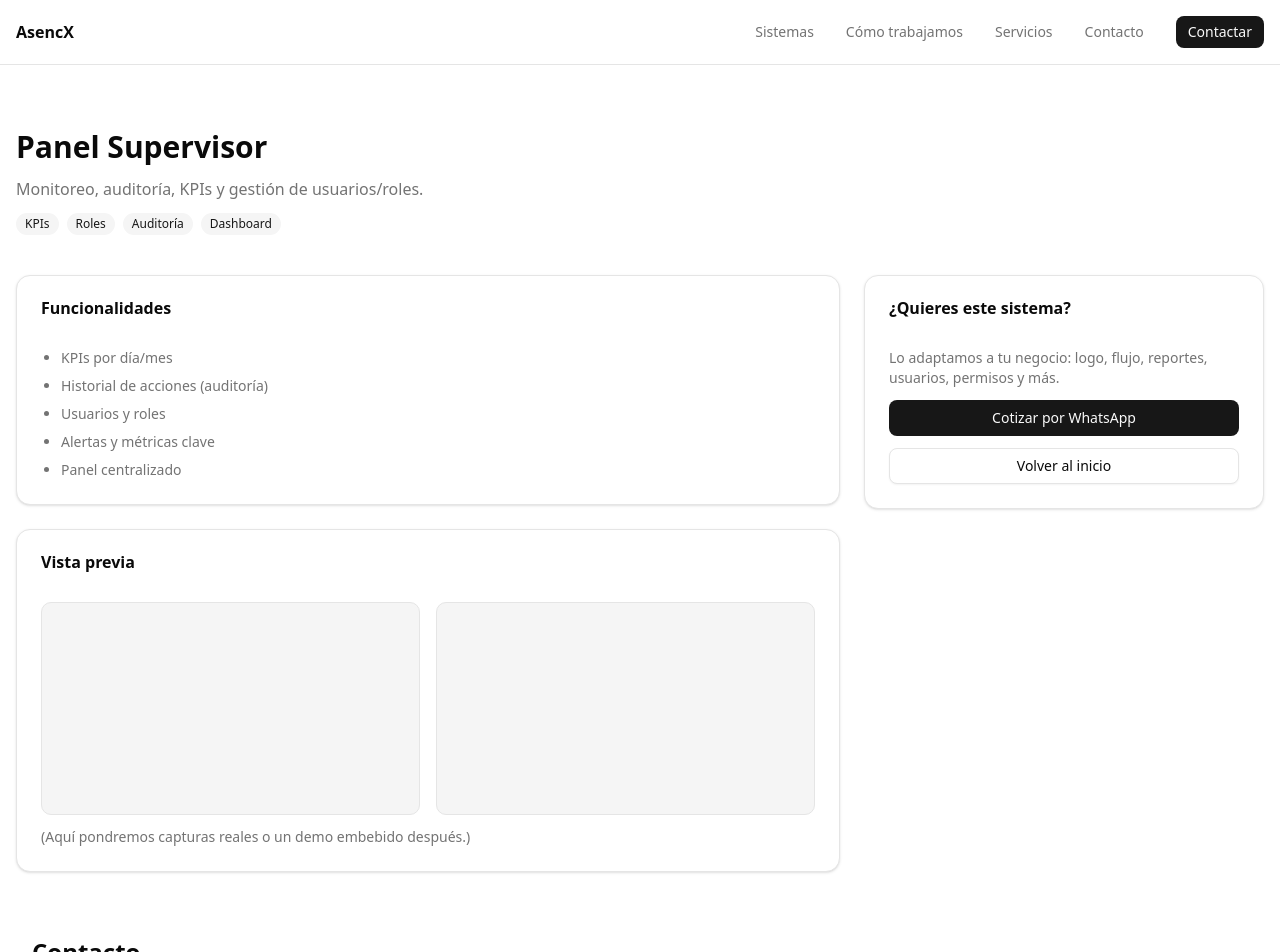
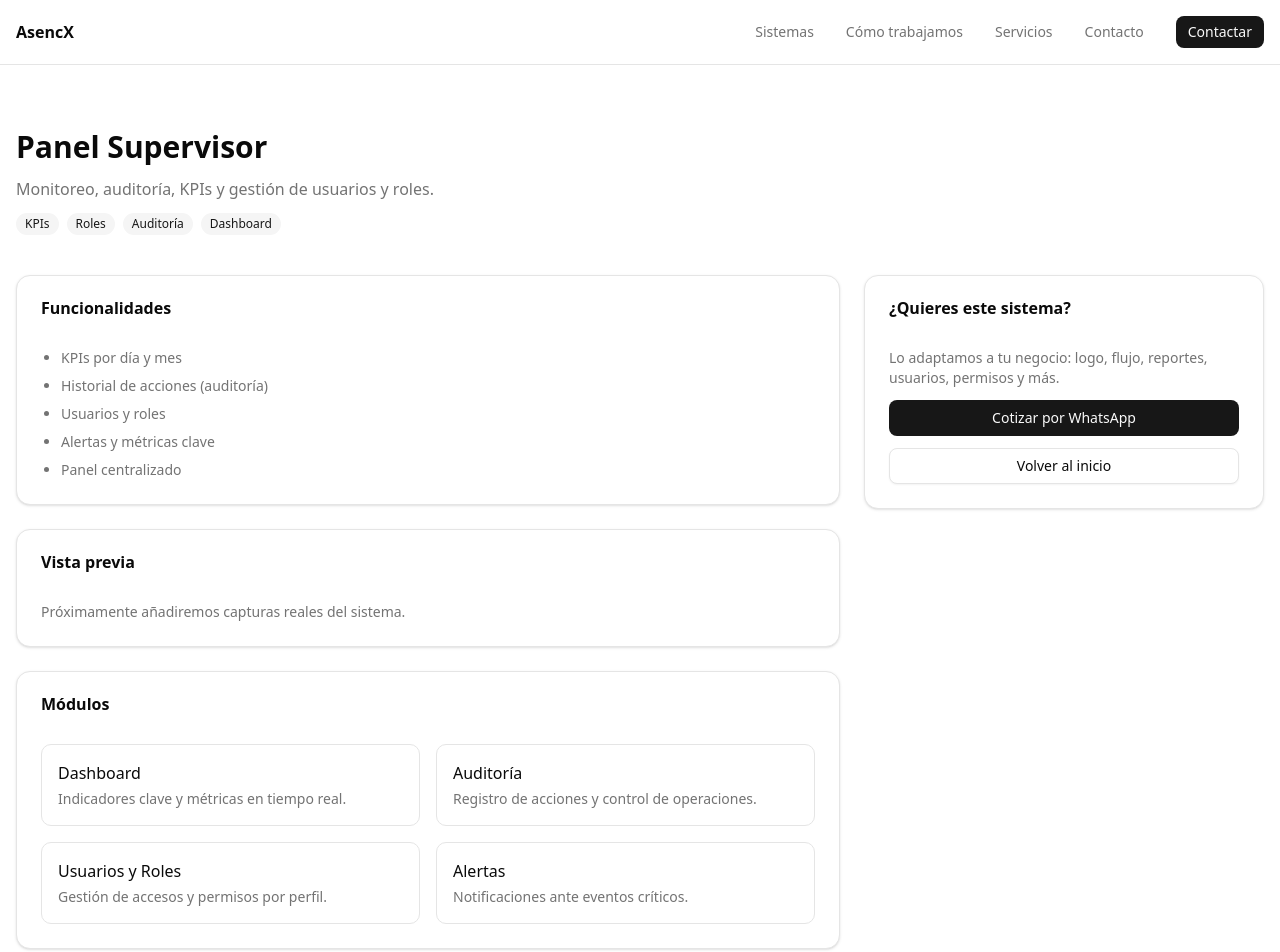
Before and after one commit to Asencio-Brayan/asencx-portfolio, a Next.js app: page /proyectos/panel-supervisor in a window 1280 px wide. Shown: the top 952 px of the page. Built offline with nearby package versions, Linux system fonts and the light colour scheme.

Commit message:
Temporarily remove screenshots and keep placeholders

```diff
--- a/src/app/proyectos/[slug]/page.tsx
+++ b/src/app/proyectos/[slug]/page.tsx
@@ -1,4 +1,6 @@
 import Link from 'next/link';
+import Image from 'next/image';
+
 import { systems } from '@/content/systems';
 import { Badge } from '@/components/ui/badge';
 import { Button } from '@/components/ui/button';
@@ -28,6 +30,23 @@ export default async function ProjectDetailPage({
     );
   }
 
+  const whatsappText = `Hola 👋
+Vi el sistema "${item.name}" en ${siteConfig.name} y quiero cotizar una solución adaptada a mi negocio.
+
+Para ayudarte mejor, ¿me compartes estos datos?
+
+1) Nombre:
+2) Empresa (opcional):
+3) Rubro (tienda / restaurante / otro):
+4) Necesidades (ventas, inventario, caja, reportes, etc.):
+5) Cantidad de usuarios:
+6) Ciudad / País:
+7) ¿Tienes procesos definidos? (sí/no)
+8) Presupuesto aproximado (opcional):
+9) Fecha ideal (opcional):
+
+Gracias 🙌`;
+
   return (
     <main className="mx-auto max-w-7xl px-4 py-16">
       <div className="flex flex-col gap-3">
@@ -45,6 +64,7 @@ export default async function ProjectDetailPage({
 
       <div className="mt-10 grid gap-6 lg:grid-cols-3">
         <div className="lg:col-span-2">
+          {/* Funcionalidades */}
           <Card>
             <CardHeader>
               <CardTitle>Funcionalidades</CardTitle>
@@ -58,22 +78,66 @@ export default async function ProjectDetailPage({
             </CardContent>
           </Card>
 
+          {/* Vista previa (Screenshots) */}
           <Card className="mt-6">
             <CardHeader>
               <CardTitle>Vista previa</CardTitle>
             </CardHeader>
             <CardContent>
-              <div className="grid gap-4 sm:grid-cols-2">
-                <div className="aspect-video rounded-lg border bg-muted" />
-                <div className="aspect-video rounded-lg border bg-muted" />
-              </div>
-              <p className="mt-3 text-sm text-muted-foreground">
-                (Aquí pondremos capturas reales o un demo embebido después.)
-              </p>
+              {item.screenshots?.length ? (
+                <div className="grid gap-4 sm:grid-cols-2">
+                  {item.screenshots.map((src) => (
+                    <div
+                      key={src}
+                      className="overflow-hidden rounded-lg border bg-muted"
+                    >
+                      <div className="relative aspect-video">
+                        <Image
+                          src={src}
+                          alt={`Vista previa - ${item.name}`}
+                          fill
+                          className="object-cover"
+                          sizes="(max-width: 640px) 100vw, 50vw"
+                        />
+                      </div>
+                    </div>
+                  ))}
+                </div>
+              ) : (
+                <p className="text-sm text-muted-foreground">
+                  Próximamente añadiremos capturas reales del sistema.
+                </p>
+              )}
+            </CardContent>
+          </Card>
+
+          {/* Módulos */}
+          <Card className="mt-6">
+            <CardHeader>
+              <CardTitle>Módulos</CardTitle>
+            </CardHeader>
+            <CardContent>
+              {item.modules?.length ? (
+                <div className="grid gap-4 sm:grid-cols-2">
+                  {item.modules.map((m) => (
+                    <div key={m.title} className="rounded-lg border p-4">
+                      <p className="font-medium">{m.title}</p>
+                      <p className="mt-1 text-sm text-muted-foreground">
+                        {m.desc}
+                      </p>
+                    </div>
+                  ))}
+                </div>
+              ) : (
+                <p className="text-sm text-muted-foreground">
+                  Este sistema puede incluir módulos según tus necesidades.
+                </p>
+              )}
             </CardContent>
           </Card>
         </div>
 
+        {/* CTA */}
         <div>
           <Card className="sticky top-6">
             <CardHeader>
@@ -81,16 +145,17 @@ export default async function ProjectDetailPage({
             </CardHeader>
             <CardContent className="space-y-3">
               <p className="text-sm text-muted-foreground">
-                Lo adaptamos a tu negocio: logo, flujo, reportes, usuarios, permisos y más.
+                Lo adaptamos a tu negocio: logo, flujo, reportes, usuarios,
+                permisos y más.
               </p>
 
               <Button asChild className="w-full">
                 <a
-                  href={`https://wa.me/${siteConfig.links.whatsappNumber}?text=${encodeURIComponent(
-                   `Hola, vi el sistema "${item.name}" en AsencX y quiero cotizar una solución adaptada a mi negocio.\n\nNegocio:\nNecesidades:\nUsuarios:\n\nGracias.`
-                  )}`}
+                  href={`https://wa.me/${
+                    siteConfig.links.whatsappNumber
+                  }?text=${encodeURIComponent(whatsappText)}`}
                   target="_blank"
-                  rel="noreferrer"
+                  rel="noopener noreferrer"
                 >
                   Cotizar por WhatsApp
                 </a>
@@ -103,6 +168,8 @@ export default async function ProjectDetailPage({
           </Card>
         </div>
       </div>
+
+      {/* Contacto con contexto */}
       <ContactSection context={item.name} />
     </main>
   );
--- a/src/content/systems.ts
+++ b/src/content/systems.ts
@@ -4,6 +4,8 @@ export type SystemItem = {
   summary: string;
   tags: string[];
   features: string[];
+  screenshots?: string[];
+  modules?: { title: string; desc: string }[];
 };
 
 export const systems: SystemItem[] = [
@@ -14,12 +16,35 @@ export const systems: SystemItem[] = [
     tags: ['POS', 'Cocina', 'Caja', 'Reportes'],
     features: [
       'Gestión de mesas y pedidos',
-      'Impresión o vista cocina',
+      'Impresión o vista de cocina',
       'Caja y cierres diarios',
       'Productos y combos',
       'Reportes de ventas',
     ],
+    // screenshots: [
+    //   '/projects/restaurante-pos/1.png',
+    //   '/projects/restaurante-pos/2.png',
+    // ],
+    modules: [
+      {
+        title: 'Pedidos y Mesas',
+        desc: 'Gestión de mesas, estados de pedidos y flujo cocina–caja.',
+      },
+      {
+        title: 'Cocina',
+        desc: 'Vista dedicada para cocina con pedidos en tiempo real.',
+      },
+      {
+        title: 'Caja',
+        desc: 'Apertura, ventas, cobros y cierre diario.',
+      },
+      {
+        title: 'Reportes',
+        desc: 'Ventas por día, productos más vendidos y métricas clave.',
+      },
+    ],
   },
+
   {
     slug: 'tienda-inventario',
     name: 'Tienda & Inventario',
@@ -27,23 +52,68 @@ export const systems: SystemItem[] = [
     tags: ['Inventario', 'Ventas', 'Stock', 'Clientes'],
     features: [
       'Control de stock por producto',
-      'Entradas/salidas y kardex',
+      'Entradas y salidas (kardex)',
       'Compras y proveedores',
       'Ventas y clientes',
       'Alertas de stock mínimo',
     ],
+    // screenshots: [
+    //   '/projects/tienda-inventario/1.png',
+    //   '/projects/tienda-inventario/2.png',
+    // ],
+    modules: [
+      {
+        title: 'Inventario',
+        desc: 'Control de stock, movimientos y alertas automáticas.',
+      },
+      {
+        title: 'Ventas',
+        desc: 'Registro de ventas, clientes y comprobantes.',
+      },
+      {
+        title: 'Compras',
+        desc: 'Gestión de proveedores y entradas de mercadería.',
+      },
+      {
+        title: 'Reportes',
+        desc: 'Stock actual, ventas por periodo y productos top.',
+      },
+    ],
   },
+
   {
     slug: 'panel-supervisor',
     name: 'Panel Supervisor',
-    summary: 'Monitoreo, auditoría, KPIs y gestión de usuarios/roles.',
+    summary: 'Monitoreo, auditoría, KPIs y gestión de usuarios y roles.',
     tags: ['KPIs', 'Roles', 'Auditoría', 'Dashboard'],
     features: [
-      'KPIs por día/mes',
+      'KPIs por día y mes',
       'Historial de acciones (auditoría)',
       'Usuarios y roles',
       'Alertas y métricas clave',
       'Panel centralizado',
     ],
+    // screenshots: [
+    //   '/projects/panel-supervisor/1.png',
+    //   '/projects/panel-supervisor/2.png',
+    // ],
+    modules: [
+      {
+        title: 'Dashboard',
+        desc: 'Indicadores clave y métricas en tiempo real.',
+      },
+      {
+        title: 'Auditoría',
+        desc: 'Registro de acciones y control de operaciones.',
+      },
+      {
+        title: 'Usuarios y Roles',
+        desc: 'Gestión de accesos y permisos por perfil.',
+      },
+      {
+        title: 'Alertas',
+        desc: 'Notificaciones ante eventos críticos.',
+      },
+    ],
   },
 ];
```
